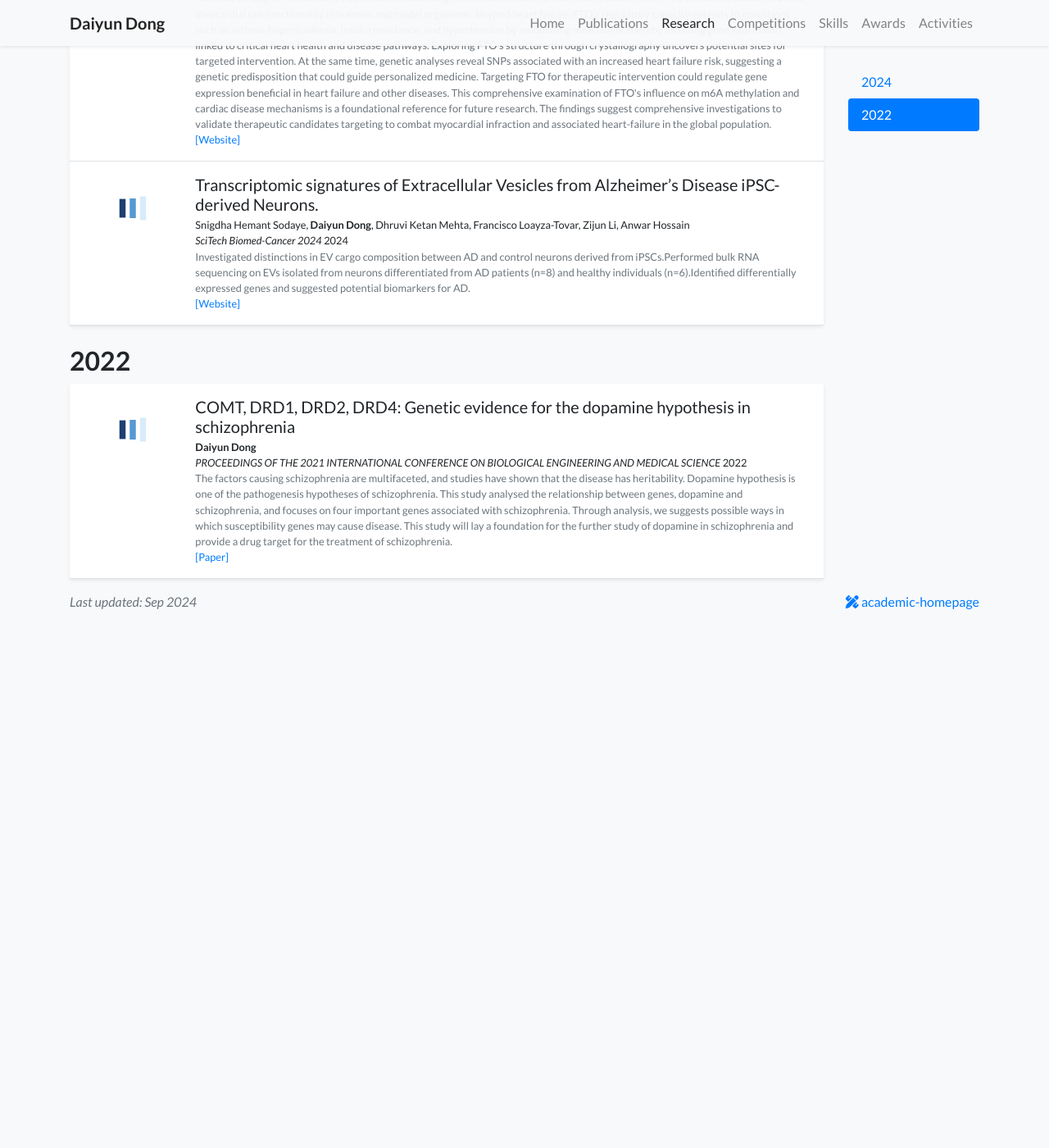
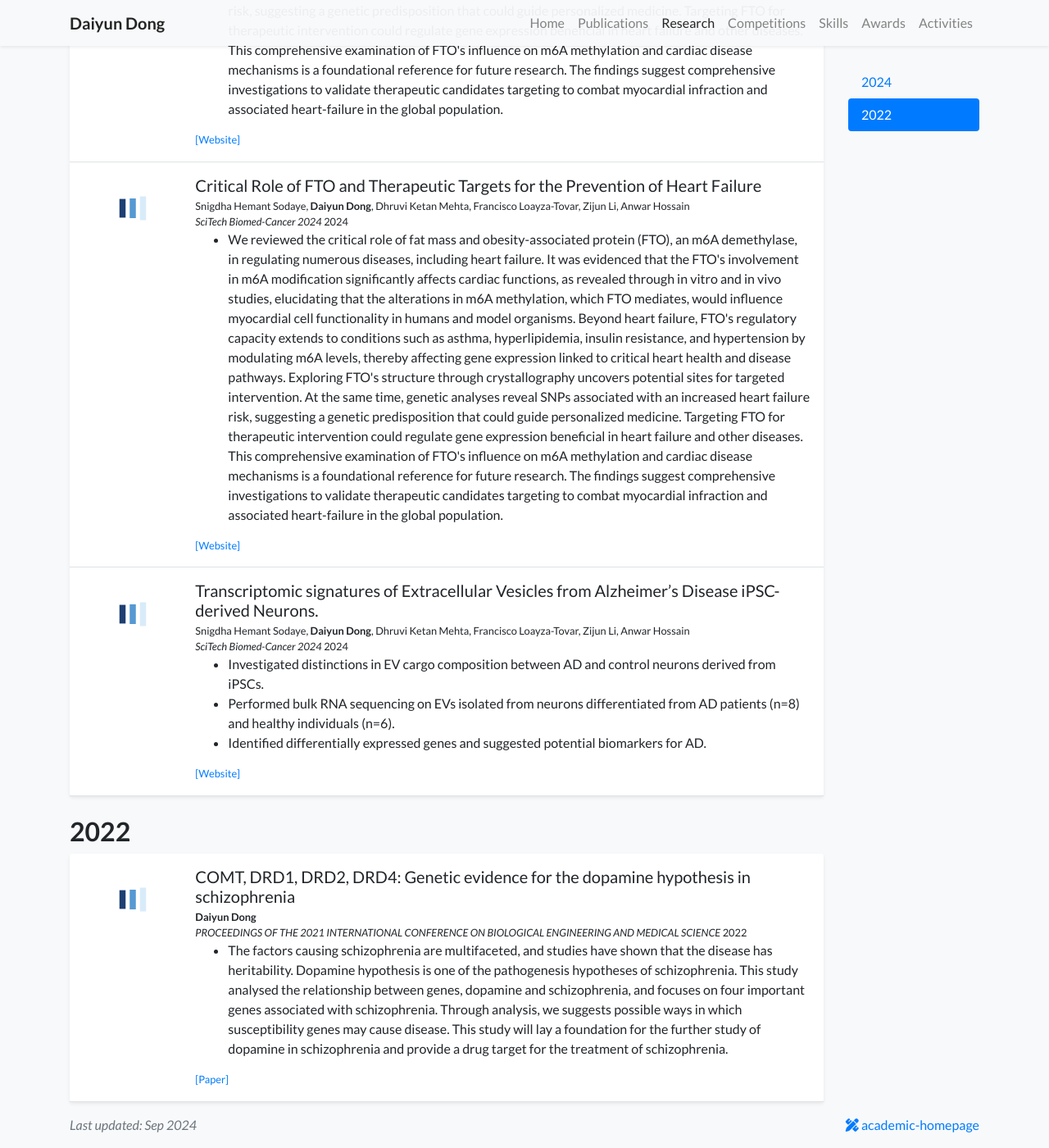
Before and after one commit to daiyundong/academic-homepage, a Jekyll site: the page built from research.html, in a window 1280 px wide and 1400 px high, scrolled down 942 px. Shown: the whole window at 82% size. Built offline with Jekyll 4.4.1, drawn with Linux system fonts in a browser that asks for light colours; a style sheet for code colours, icons or effects is not loaded; before the commit the page ends 1704 px from its top, so only the background shows below that.

Commit message:
Update research_item.html

```diff
--- a/_includes/widgets/research_item.html
+++ b/_includes/widgets/research_item.html
@@ -12,7 +12,14 @@
             <h5 class="mt-0 mb-1 font-weight-normal">{{ item.title }}</h5>
             <p class="mt-0 mb-0 small">{% include widgets/author_list.html authors=item.authors %}</p>
             <p class="mt-0 mb-0 small">{{item.pub_pre}}<i>{{ item.pub }}</i>{{ item.pub_post }} {{ item.pub_date }} {{ item.pub_last }}</p>
-            <p class="mt-0 mb-0 small text-muted">{{ item.abstract }}</p>
+            <p class="mt-0 mb-0 small text-muted">
+                <ul>
+                    {% for abstract_item in item.abstract %}
+                    <li>{{ abstract_item }}</li>
+                    {% endfor %}
+                </ul>
+            </p>
+
 
             <p class="small pb-0 mb-0 lh-125 text-muted abstract-links">
                 {% for link in item.links %}
```
